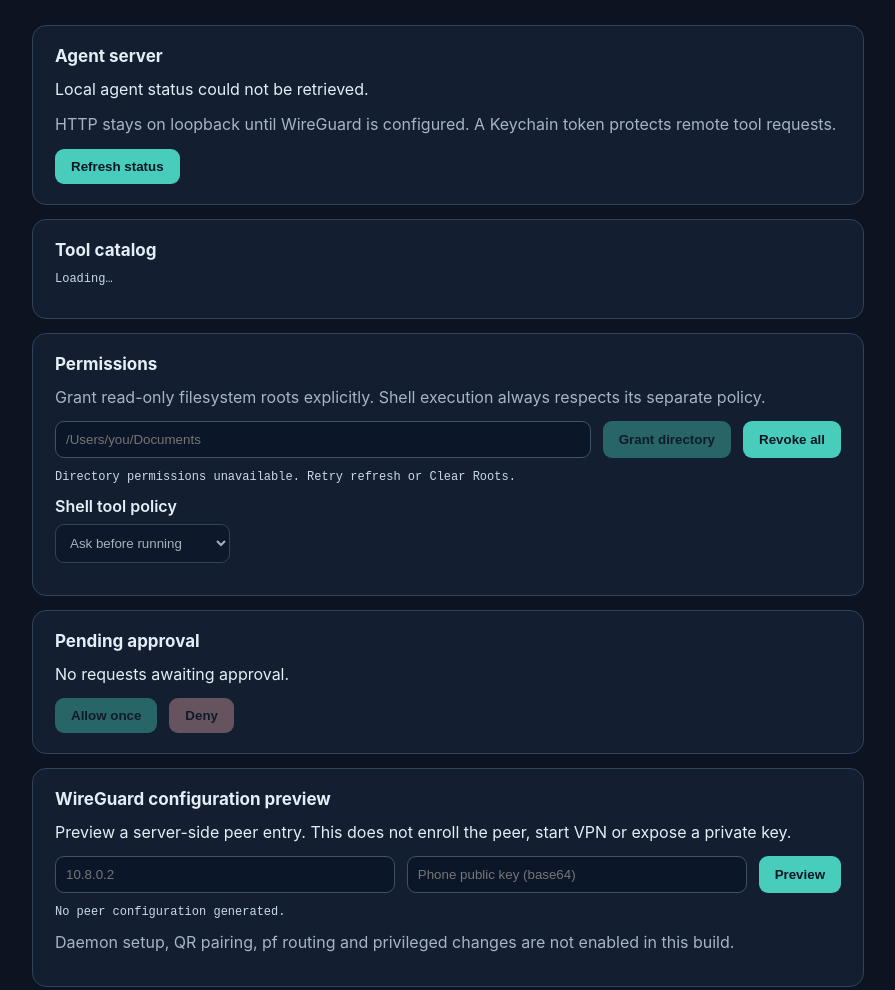
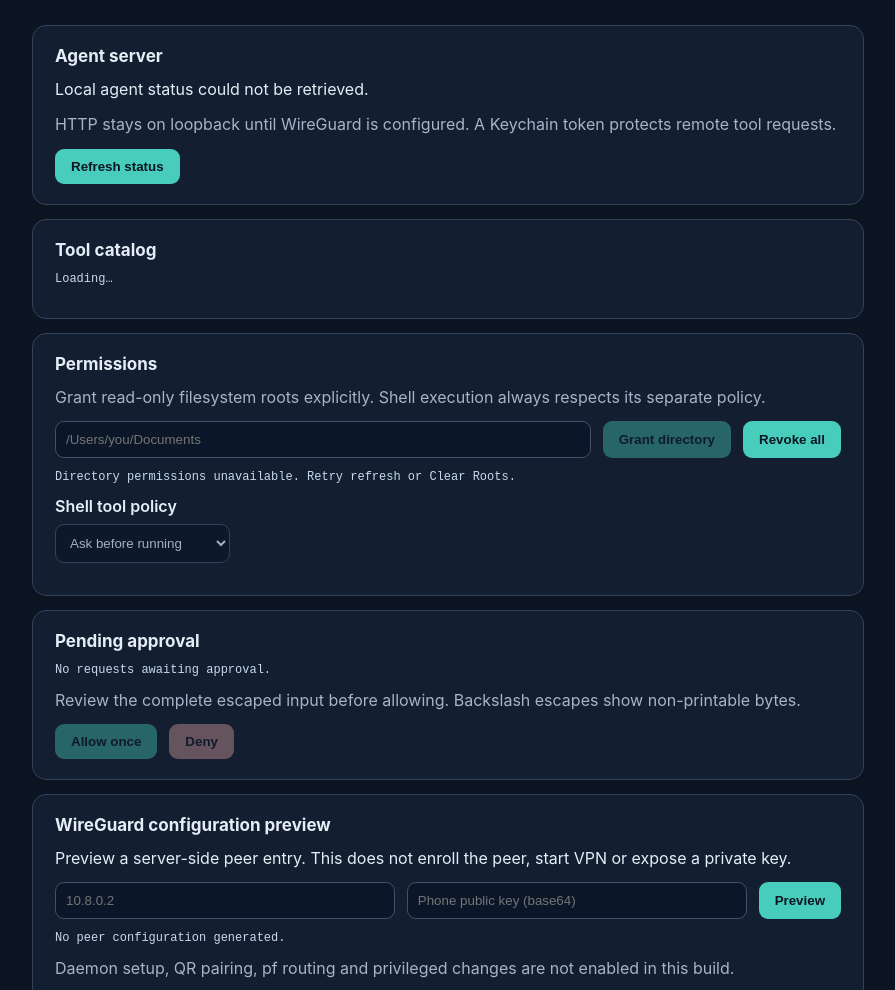
Before and after one commit to GavinDu/security-agent-desktop-mac, a website with bundled scripts: page webview/index.html in a window 1280 px wide. Shown: the part 110-1100 px from the top of the page, without its empty margins (192-1087 px from the left). Built offline with nearby package versions, Linux system fonts and the light colour scheme.

Commit message:
fix: preserve complete approval input preview (#260)

```diff
--- a/webview/index.html
+++ b/webview/index.html
@@ -30,7 +30,8 @@
     </section>
     <section class="panel">
       <h2>Pending approval</h2>
-      <p id="approval-text">No requests awaiting approval.</p>
+      <pre id="approval-text">No requests awaiting approval.</pre>
+      <p class="muted">Review the complete escaped input before allowing. Backslash escapes show non-printable bytes.</p>
       <div class="actions"><button id="allow" disabled>Allow once</button><button id="deny" disabled>Deny</button></div>
     </section>
     <section class="panel">
```
